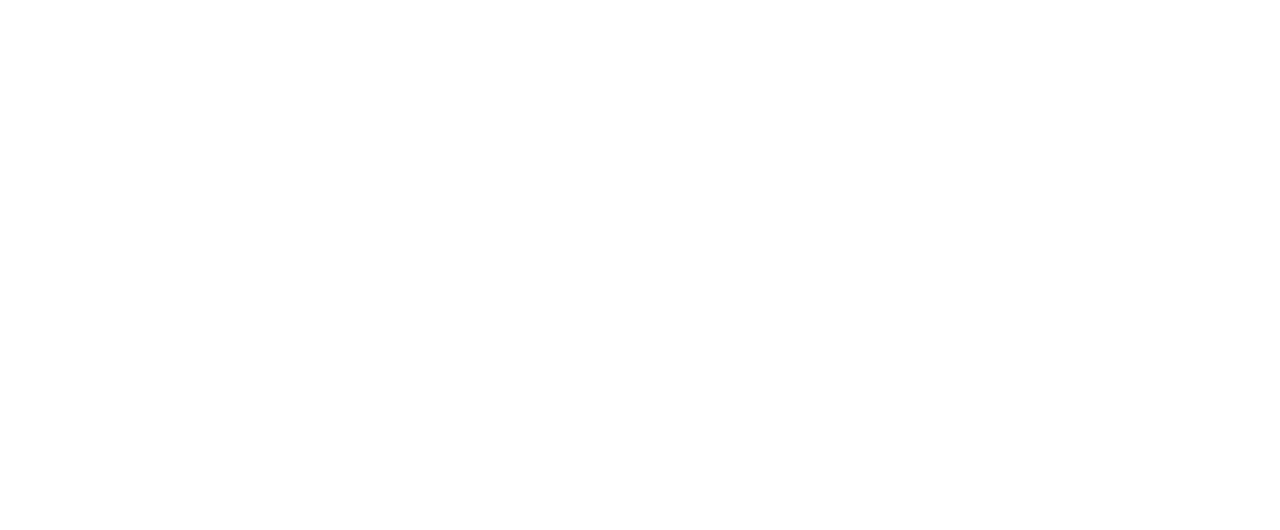
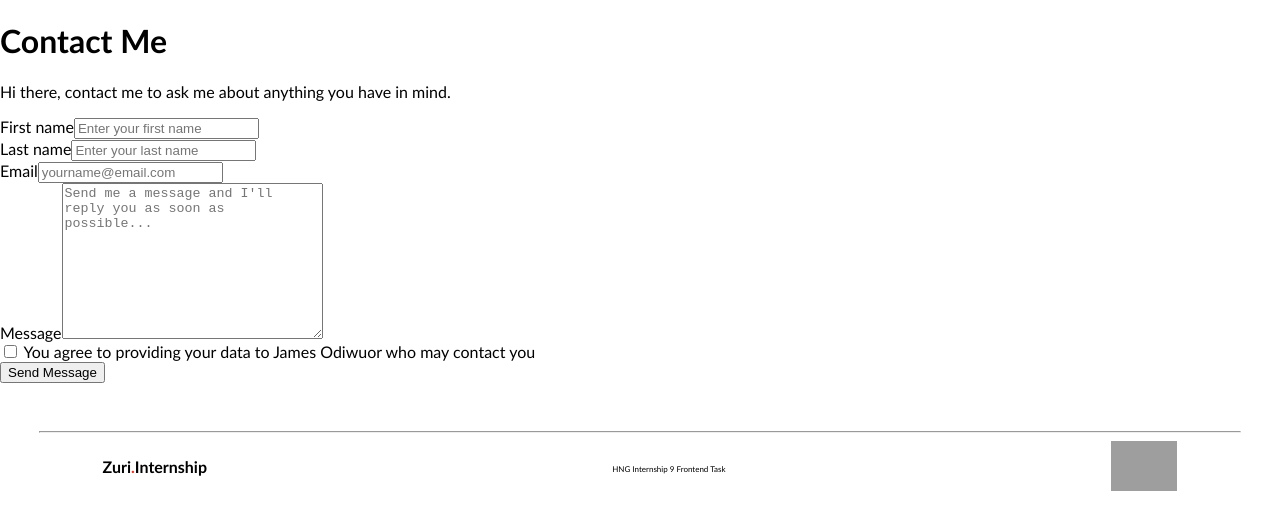
Before and after one commit to pengoJames/intern-stage-one, a React (Create React App) app: page /contact in a window 1280 px wide. Shown: the top 530 px of the page. Built offline with nearby package versions, Linux system fonts and the light colour scheme; grey boxes are pictures that could not be loaded.

Commit message:
add: add contact file details

```diff
--- a/src/Components/Contact.js
+++ b/src/Components/Contact.js
@@ -1,11 +1,84 @@
 import React from "react";
+import Footer from './Footer';
 
 
 
 function Contact() {
+
+    function handleSubmit(e) {
+        e.preventDefault();
+        alert('Sent Successfully!');
+    }
     return (
         <>
+            <div className="div-container">
+                <div className="contact-page">
+                    <div className="headerSection">
+                    <h1>Contact Me</h1>
+                    <p>Hi there, contact me to ask me about anything you have in mind.</p>
+                    </div>
 
+                    <form onSubmit={handleSubmit}>
+                    <div className="name-section">
+                        <div className="detail-container">
+                        <label className="label" htmlFor="first_name">
+                            First name
+                        </label>
+                        <input
+                            type="text"
+                            name="firstName"
+                            id="first_name"
+                            placeholder="Enter your first name"
+                            required
+                        />
+                        </div>
+                        <div className="detail-container">
+                        <label className="label" htmlFor="last_name">
+                            Last name
+                        </label>
+                        <input
+                            type="text"
+                            name="lastName"
+                            id="last_name"
+                            placeholder="Enter your last name"
+                        />
+                        </div>
+                    </div>
+                    <div className="detail-container">
+                        <label className="label" htmlFor="email">
+                        Email
+                        </label>
+                        <input
+                        type="email"
+                        name="email"
+                        id="email"
+                        placeholder="yourname@email.com"
+                        required
+                        />
+                    </div>
+                    <div className="detail-container">
+                        <label className="label" htmlFor="message">
+                        Message
+                        </label>
+                        <textarea
+                        name="message"
+                        cols="30"
+                        rows="10"
+                        id="message"
+                        placeholder="Send me a message and I'll reply you as soon as possible..."
+                        />
+                    </div>
+                    <div className="checkbox-section">
+                        <input type="checkbox" name="agree" /> You agree to providing your
+                        data to James Odiwuor who may contact you
+                    </div>
+                    <button type="submit" id="btn__submit">
+                        Send Message
+                    </button>
+                    </form>
+                </div>
+                <Footer />
+            </div>
         </>
     )
 }
```
